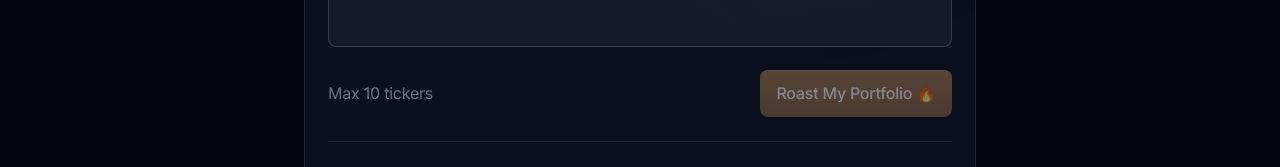
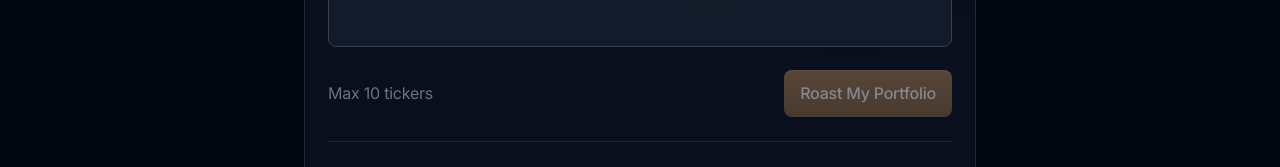
Before and after one commit to PranavKrishna6939/capybroke, a Next.js app: page / in a window 1280 px wide. Shown: the part 446-613 px from the top of the page. Built offline with nearby package versions, Linux system fonts and the light colour scheme.

Commit message:
Updated chat-interface.tsx

```diff
--- a/components/chat-interface.tsx
+++ b/components/chat-interface.tsx
@@ -98,7 +98,7 @@ export default function ChatInterface() {
                           Roasting...
                         </span>
                       ) : (
-                        "Roast My Portfolio 🔥"
+                        "Roast My Portfolio"
                       )}
                     </button>
                   </div>
```
